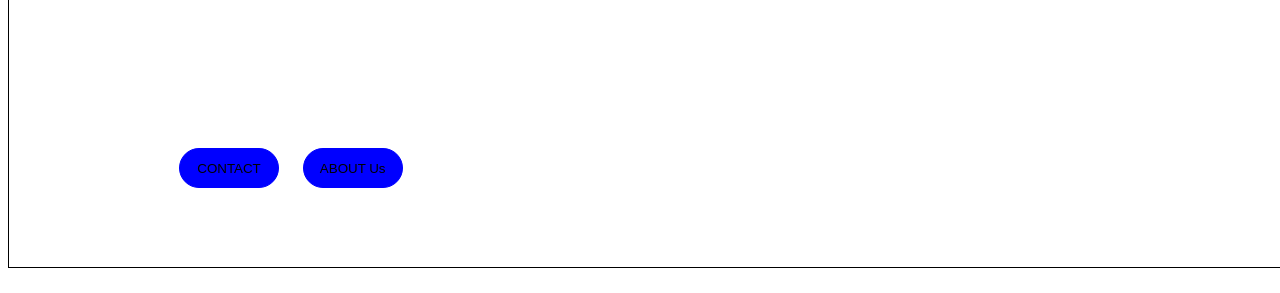
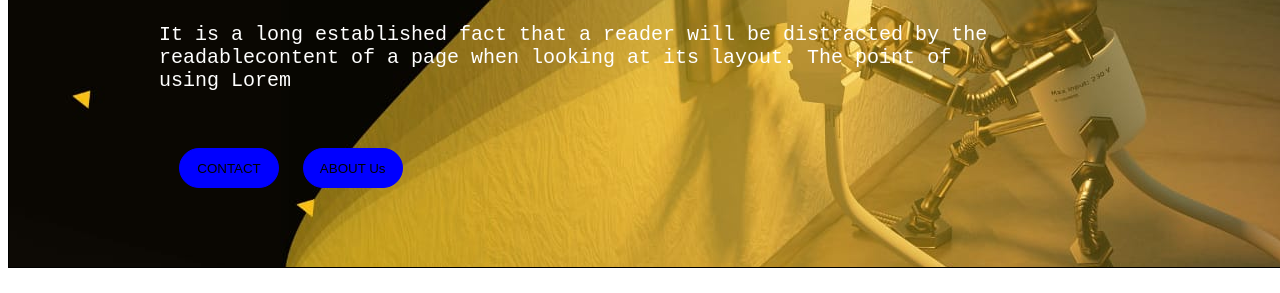
Before and after one commit to shrunkhala11/projectone, a plain HTML site: page index.html in a window 1280 px wide. Shown: the part 347-640 px from the top of the page. Drawn offline with Linux system fonts and the light colour scheme.

Commit message:
Update style.css

```diff
--- a/css/style.css
+++ b/css/style.css
@@ -63,7 +63,7 @@
 .body{
 	width:100%;
 	height:500px;
-	background-image:url(img/body.jpeg);
+	background-image:url(https://github.com/shrunkhala11/projectone/blob/main/img/body.jpeg);
 	font-family: 'Ubuntu', sans-serif;
     margin-left:0px;
 	border:1px solid black;
```
